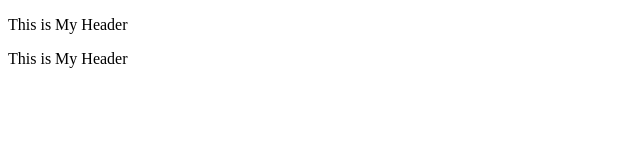
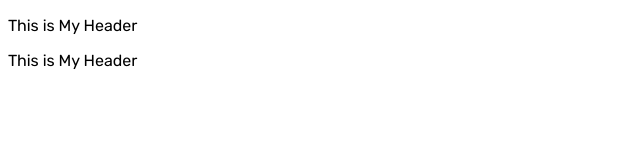
Before and after one commit to faisal-jahan/first-assignment, a plain HTML site: page index.html in a window 1280 px wide. Shown: the full height of the page, 0-640 px from the left. Drawn offline with Linux system fonts and the light colour scheme.

Commit message:
Font Updated

```diff
--- a/index.html
+++ b/index.html
@@ -5,7 +5,11 @@
     <meta http-equiv="X-UA-Compatible" content="IE=edge" />
     <meta name="viewport" content="width=device-width, initial-scale=1.0" />
     <title>My Mission For 2022</title>
+    <link rel="shortcut icon" href="images/shapes/shape-6.png" type="image/x-icon"/>
     <link rel="stylesheet" href="style.css" />
+    <link rel="preconnect" href="https://fonts.googleapis.com">
+    <link rel="preconnect" href="https://fonts.gstatic.com" crossorigin>
+    <link href="https://fonts.googleapis.com/css2?family=Rubik&display=swap" rel="stylesheet">
   </head>
   <body>
     <header>
--- a/style.css
+++ b/style.css
@@ -0,0 +1,3 @@
+body {
+    font-family: 'Rubik', sans-serif;
+}
```
